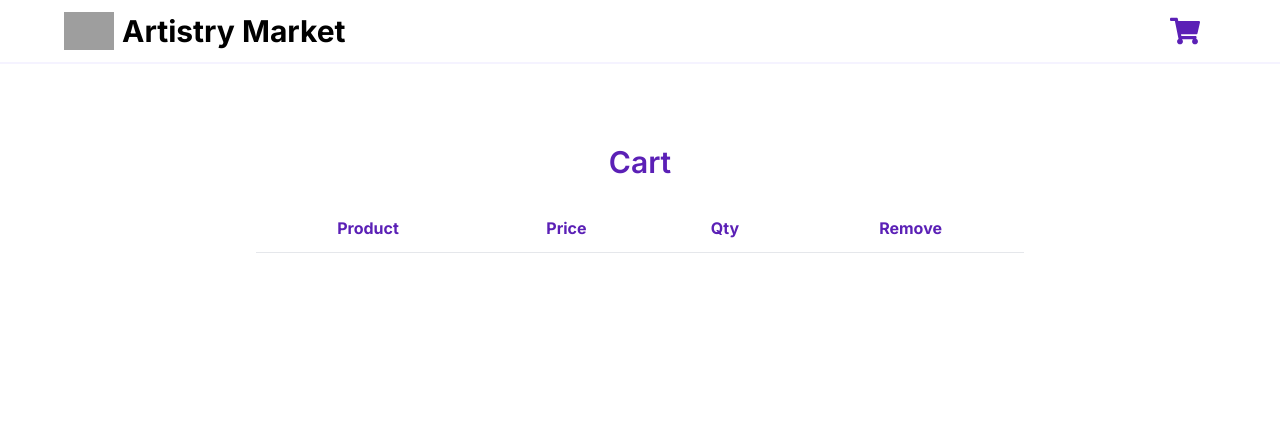
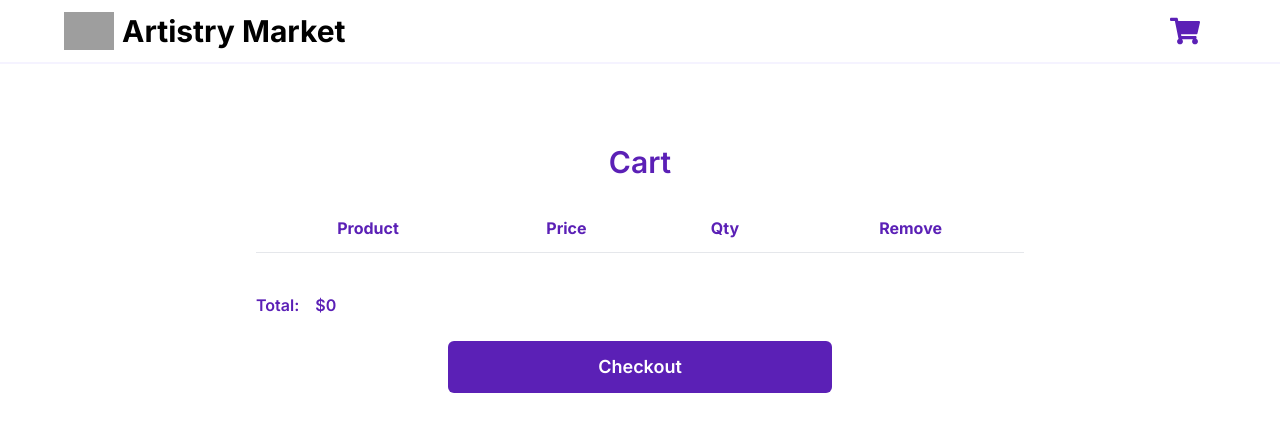
Before and after one commit to BDunnCode/nextjsecommerce4, a Next.js app: page /cart in a window 1280 px wide. Shown: the top 432 px of the page. Built offline with nearby package versions, Linux system fonts and the light colour scheme; grey boxes are pictures that could not be loaded.

Commit message:
update cart cleanup, add link to header

```diff
--- a/app/components/Cart.js
+++ b/app/components/Cart.js
@@ -6,6 +6,8 @@ import useCartStore from './../cartStore';
 const Cart = () => {
   const cart = useCartStore(state => state.cart);
   const removeFromCart = useCartStore(state => state.removeFromCart);
+  const totalItems = useCartStore(state => state.totalItems);
+  const cartTotal = useCartStore(state => state.cartTotal);
 
   const handleRemoveFromCart = (productId) => {
     removeFromCart(productId)
@@ -27,14 +29,14 @@ const Cart = () => {
 
         <tbody>
           {
-              cart.map(product => (
-                <tr className="hover:bg-gray-50 text-center border-b text-[#5B20B6] border-gray-300" key={product.id}>
-                  <td className="flex items-center py-2 px-4">
+              cart?.map(product => (
+                <tr key={product?.id} className="hover:bg-gray-50 text-center border-b text-[#5B20B6] border-gray-300" >
+                  <td className="flex items-center py-2 px-4" >
                     <Image
-                      src="/facelessmen.webp"
+                      src={product?.image}
                       alt="img"
-                      height={30}
-                      width={30}
+                      height={50}
+                      width={50}
                       className="mr-2"
                     />
                     {product.name}
@@ -49,6 +51,17 @@ const Cart = () => {
           }
         </tbody>
       </table>
+
+      <div>
+        <div className="space-x-4 mt-10">
+          <span className="text-md font-semibold text-[#5B20B6]">Total:</span>
+          <span className="text-md font-semibold text-[#5B20B6]">${cartTotal}</span>
+        </div>
+
+        <div className="mt-6 mx-auto space-y-4 max-w-sm ">
+          <button className="bg-[#5B20B6] text-white py-3 px-6 rounded-md w-full text-lg font-semibold">Checkout</button>
+        </div>
+      </div>
     </div>
   )
 }
--- a/app/components/Header.js
+++ b/app/components/Header.js
@@ -14,6 +14,7 @@ function Header() {
   return (
     <div className="p-3 border-b-2 border-[#F5F3FF]">
       <div className="max-w-6xl mx-auto flex justify-between">
+        <Link href='/'>
           <div className="flex gap-2 items-center text-2xl lg:text-3xl font-bold">
             <Image
               src="/facelessmen.webp"
@@ -23,6 +24,7 @@ function Header() {
             />
             <h1 className="">Artistry Market</h1>
           </div>
+        </Link>
         <div className="flex items-center relative">
           <Link href='/cart'>
             <FaShoppingCart className="text-3xl text-[#5B20B6] cursor-pointer"  />
```
Lines whose indentation alone changed are shown as unchanged.
